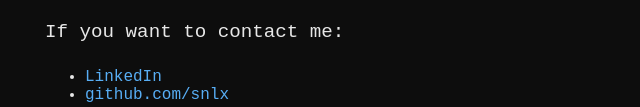
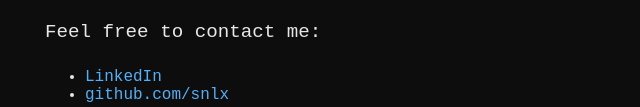
Before and after one commit to snlx22/sec, a plain HTML site: page index.html in a window 1280 px wide. Shown: the part 406-513 px from the top of the page, without its empty margins (315-955 px from the left). Drawn offline with Linux system fonts and the light colour scheme.

Commit message:
Update index.html

```diff
--- a/index.html
+++ b/index.html
@@ -79,7 +79,7 @@
         <div class="code-block">
             <p>Hello, I am a <span class="highlight">dedicated researcher in information security</span> with an insatiable passion for discovering and mitigating cyber threats. At 17 years old, I am particularly focused on reverse engineering, binary exploitation, and web vulnerability exploitation.</p>
         </div>
-        <p>If you want to contact me:</p>
+        <p>Feel free to contact me:</p>
         <ul>
             <li><a href="https://www.linkedin.com">LinkedIn</a></li>
             <li><a href="https://github.com/snlx">github.com/snlx</a></li>
```
